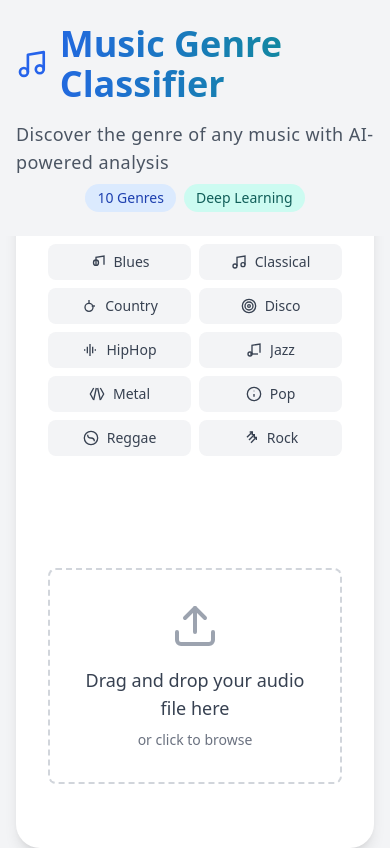
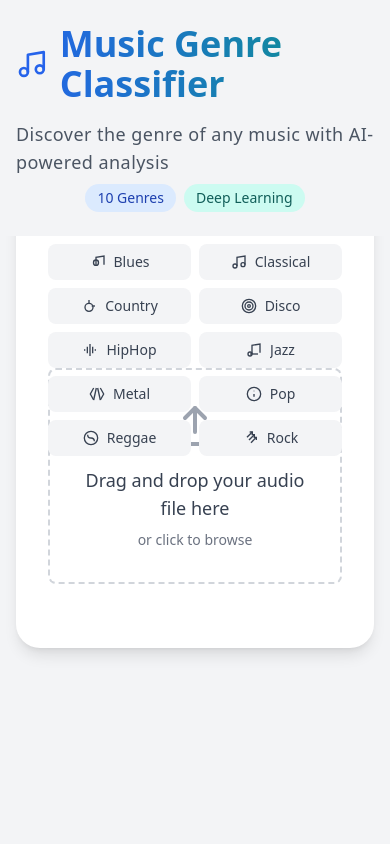
Before and after one commit to ondayex/music_classifier_app, a React (Vite) app in the folder frontend/: page / in a window 390 px wide. Built offline with nearby package versions, Linux system fonts and the light colour scheme.

Commit message:
moved description out of pill component

```diff
--- a/frontend/src/MusicClassifier.tsx
+++ b/frontend/src/MusicClassifier.tsx
@@ -158,12 +158,8 @@ const MusicClassifier: React.FC = () => {
 
   return (
     <div className="max-w-2xl mx-auto space-y-6">
-      {/* Genre Pills Container */}
-      <div className="relative">
-        {/* Fixed height spacer */}
-        <div className="h-[300px]" />
-        {/* Absolute positioned grid */}
-        <div className="absolute top-0 left-0 right-0">
+      {/* Genre Pills Container with fixed height */}
+      <div className="h-[100px] relative">  {/* Reduced fixed height */}
         <div className="grid grid-cols-2 sm:grid-cols-5 gap-2">
           {genres.map((genre) => (
             <GenrePill
@@ -175,7 +171,15 @@ const MusicClassifier: React.FC = () => {
           ))}
         </div>
       </div>
+
+      {/* Description overlay */}
+      {selectedGenre && (
+        <div className="bg-blue-500 text-white rounded-lg p-4 shadow-lg">
+          <p className="text-sm text-center">
+            {getGenreDescription(selectedGenre)}
+          </p>
         </div>
+      )}
 
       {/* Upload Area */}
       <div
--- a/frontend/src/components/ui/genre-pill.tsx
+++ b/frontend/src/components/ui/genre-pill.tsx
@@ -29,16 +29,13 @@ export const GenrePill: React.FC<GenrePillProps> = ({
   isSelected,
   onClick
 }) => {
-  const description = getGenreDescription(genre);
-
   return (
-    <div className={`${isSelected ? 'sm:col-span-5' : 'col-span-1'}`}>
     <div
       role="button"
       tabIndex={0}
       onClick={onClick}
       onKeyDown={(e) => e.key === 'Enter' && onClick()}
-        className={`relative cursor-pointer rounded-lg
+      className={`cursor-pointer rounded-lg transition-colors
         ${isSelected
           ? 'bg-blue-500 text-white hover:bg-blue-600'
           : 'bg-gray-100 hover:bg-gray-200'}`}
@@ -47,13 +44,6 @@ export const GenrePill: React.FC<GenrePillProps> = ({
         <GenreIcon genre={genre} />
         <span className="truncate text-sm">{genre}</span>
       </div>
-
-        {isSelected && (
-          <div className="fixed left-1/2 transform -translate-x-1/2 bg-blue-500 text-white rounded-lg p-4 shadow-lg z-50 w-full max-w-2xl mx-auto mt-2">
-            <p className="text-sm text-center">{description}</p>
-          </div>
-        )}
-      </div>
     </div>
   );
 };
```
Lines whose indentation alone changed are shown as unchanged.
